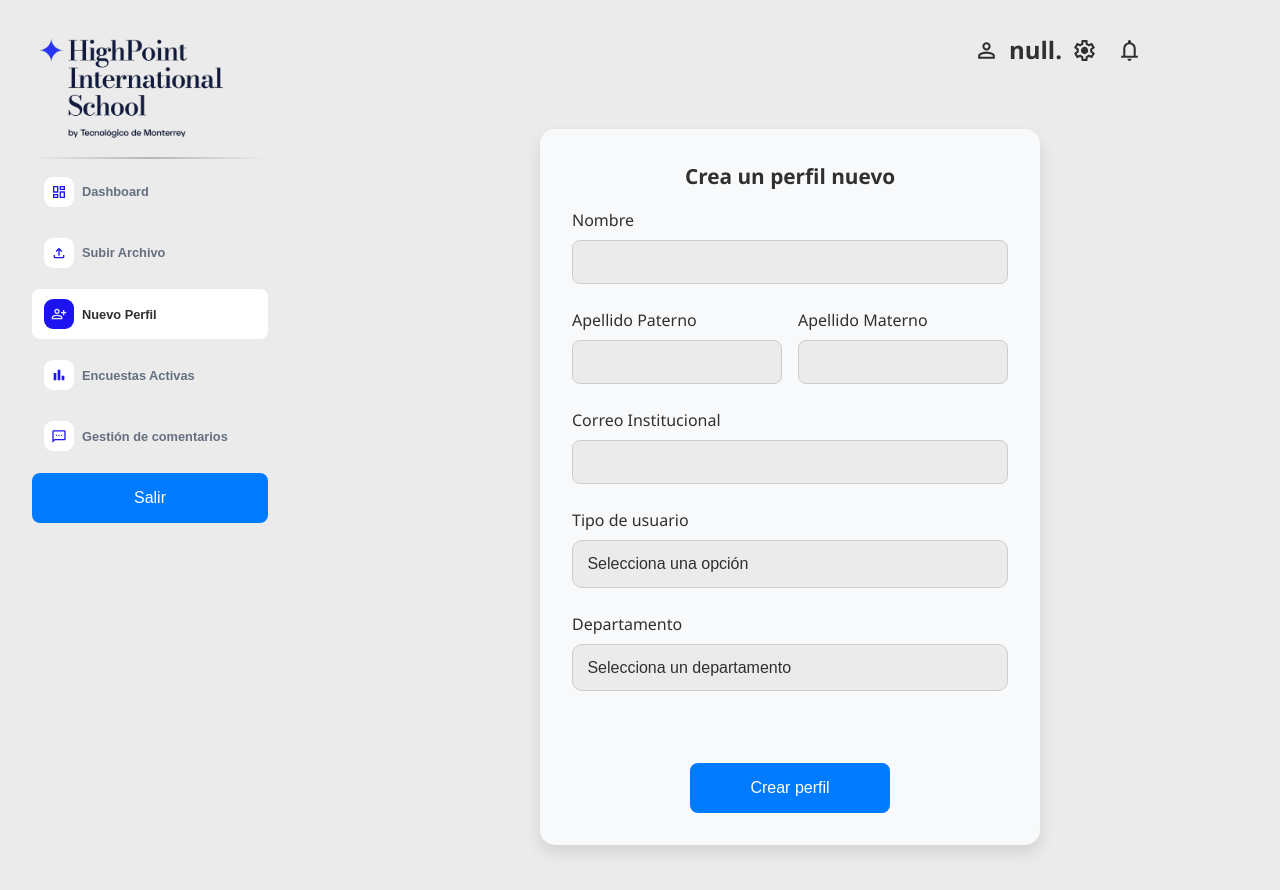
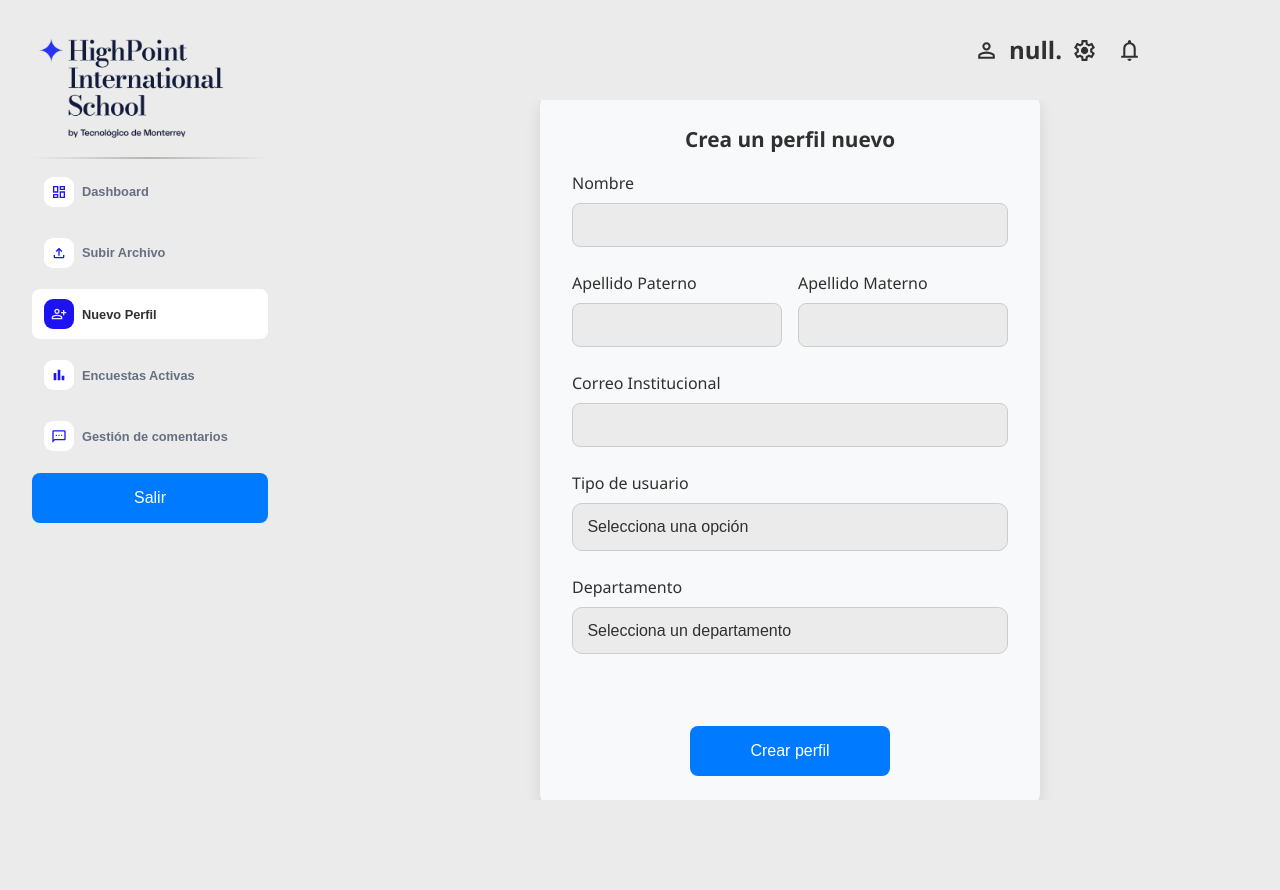
Before and after one commit to CLA-TC2005B-FJ2025/equipo5-prototipo, a React (Vite) app: page /nuevoPerfil in a window 1280 px wide. Shown: the top 890 px of the page. Built offline with nearby package versions, Linux system fonts and the light colour scheme.

Commit message:
unas modificaciones de css

```diff
--- a/src/Styles/Dashboard.css
+++ b/src/Styles/Dashboard.css
@@ -11,7 +11,7 @@
   grid-column-gap: 24px;
   grid-row-gap: 24px;
   justify-content: center;
-  max-height: 90%;
+  max-height: 700px;
   max-width: 1500px;
 }
 
--- a/src/Styles/index.css
+++ b/src/Styles/index.css
@@ -50,7 +50,6 @@ body {
   grid-area: MainContent;
   overflow-y: auto;
   overflow-x: hidden;
-  padding: 2rem;
 }
 
 .pointer {
```
